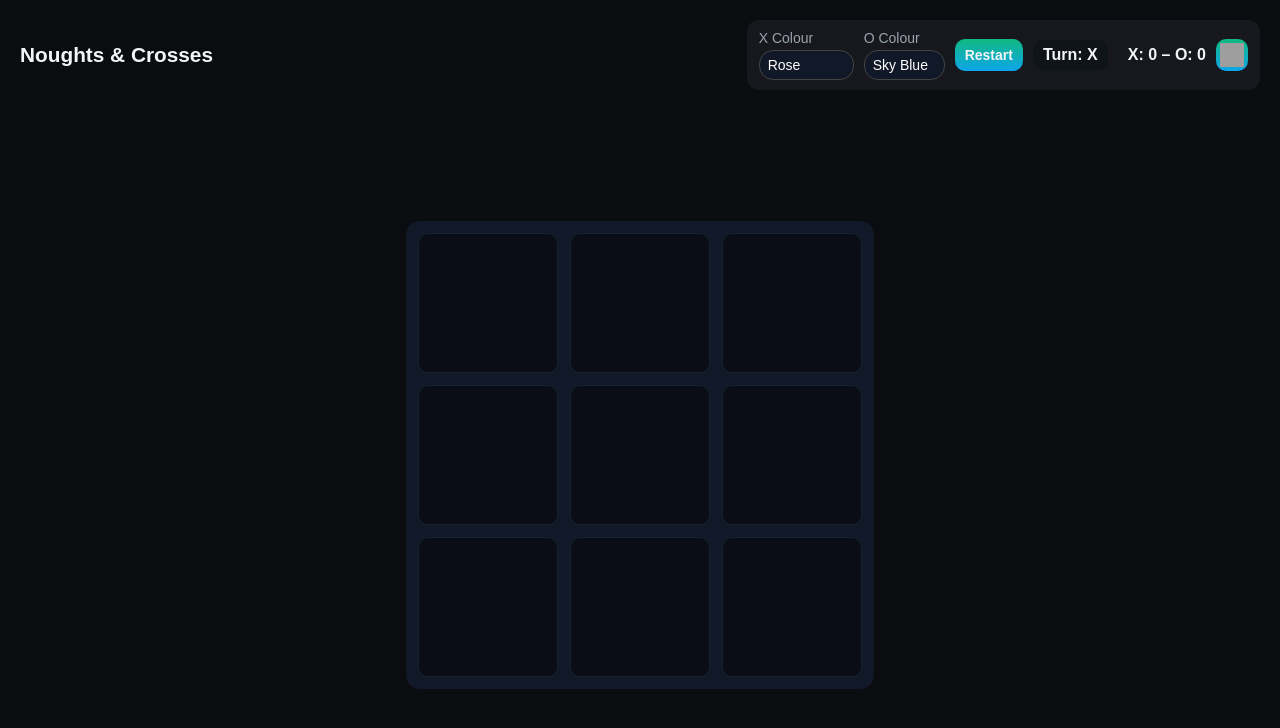
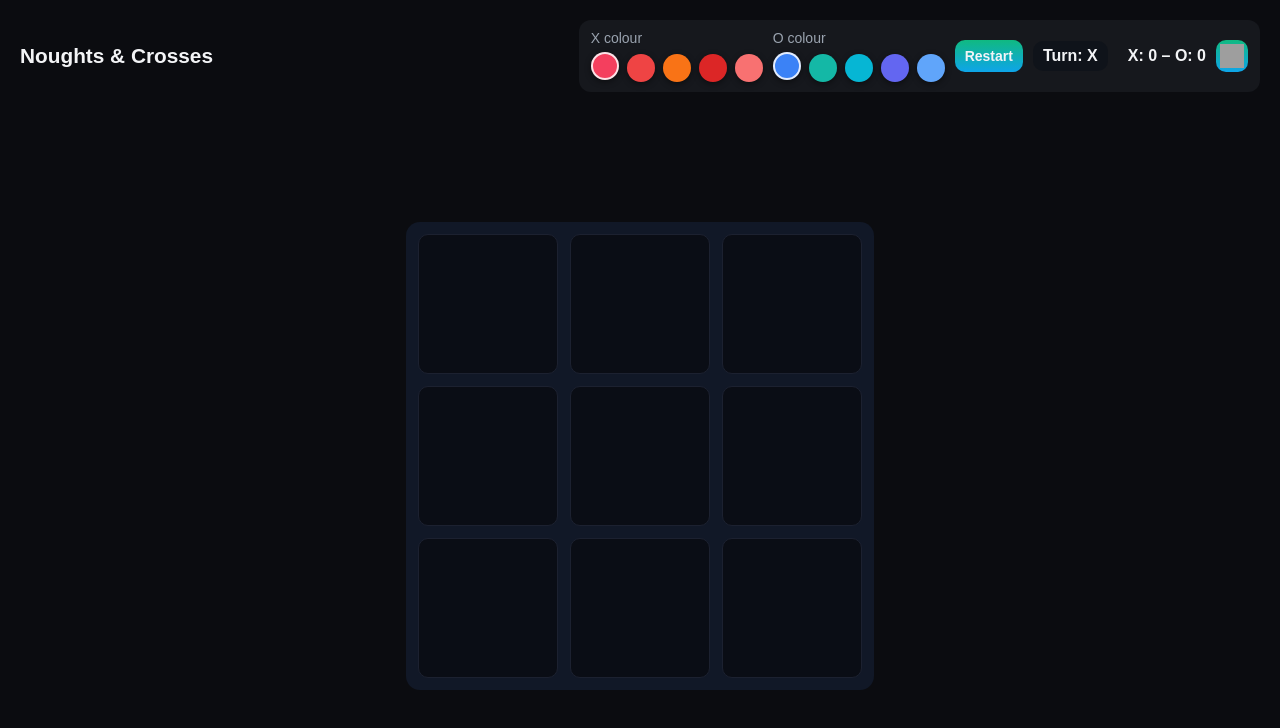
Before and after one commit to 9TailedTwiztr/XAndO, a plain HTML site: page index.html in a window 1280 px wide. Drawn offline with Linux system fonts and the light colour scheme; grey boxes are pictures that could not be loaded.

Commit message:
Update index.html

```diff
--- a/index.html
+++ b/index.html
@@ -34,27 +34,7 @@
   .swatch.selected { border-color: rgba(255,255,255,0.85); transform: translateY(-2px); }
   .swatch[aria-pressed="true"] { border-color: rgba(255,255,255,0.85); }
   .swatch.small { width:22px; height:22px; } /* optional smaller swatches */
-.color-dropdown {
-  padding: 6px 8px;
-  border-radius: var(--radius, 6px);
-  border: 1px solid #444;
-  background-color: #111827;
-  color: #fff;
-  font-size: 14px;
-  appearance: none; /* remove default arrow for styling if desired */
-}
 
-.color-dropdown option {
-  padding: 4px 8px;
-  color: inherit;
-}
-
-/* Optional: add a small arrow for dropdown */
-.color-label {
-  display: flex;
-  flex-direction: column;
-  gap: 4px;
-}
   html,body{height:100%;margin:0;background:#0b0c10;color:var(--text);font-family:sans-serif;}
   .app{min-height:100%;display:grid;grid-template-rows:auto 1fr auto;gap:16px;padding:clamp(12px,2.5vmin,24px);}
   header{display:flex;flex-wrap:wrap;align-items:center;gap:12px;justify-content:space-between;}
@@ -85,26 +65,17 @@
   <header>
     <h1>Noughts & Crosses</h1>
     <div class="controls">
-    <!-- X / Red dropdown -->
-    <label class="color-label">X Colour
-      <select id="xColor" class="color-dropdown">
-        <option value="#F43F5E" style="background:#F43F5E;color:#fff">Rose</option>
-        <option value="#EF4444" style="background:#EF4444;color:#fff">Tomato</option>
-        <option value="#F97316" style="background:#F97316;color:#fff">Orange Red</option>
-        <option value="#DC2626" style="background:#DC2626;color:#fff">Crimson</option>
-        <option value="#F87171" style="background:#F87171;color:#000">Coral</option>
-        </select>
+     <!-- X / Red palette -->
+    <label class="color-label" id="xPaletteLabel">X colour
+      <!-- hidden input kept for backwards compatibility with existing JS -->
+      <input type="hidden" id="xColor" value="#F43F5E" />
+      <div class="swatches" role="radiogroup" aria-labelledby="xPaletteLabel" data-side="X"></div>
       </label>
 
-      <!-- O / Blue dropdown -->
-      <label class="color-label">O Colour
-        <select id="oColor" class="color-dropdown">
-          <option value="#3B82F6" style="background:#3B82F6;color:#fff">Sky Blue</option>
-          <option value="#14B8A6" style="background:#14B8A6;color:#fff">Teal</option>
-          <option value="#06B6D4" style="background:#06B6D4;color:#000">Cyan</option>
-          <option value="#6366F1" style="background:#6366F1;color:#fff">Indigo</option>
-          <option value="#60A5FA" style="background:#60A5FA;color:#000">Light Blue</option>
-        </select>
+      <!-- O / Blue palette -->
+      <label class="color-label" id="oPaletteLabel">O colour
+        <input type="hidden" id="oColor" value="#3B82F6" />
+        <div class="swatches" role="radiogroup" aria-labelledby="oPaletteLabel" data-side="O"></div>
       </label>
       <button id="resetBtn" class="primary">Restart</button>
       <div id="status" class="status">Turn: X</div>
```
